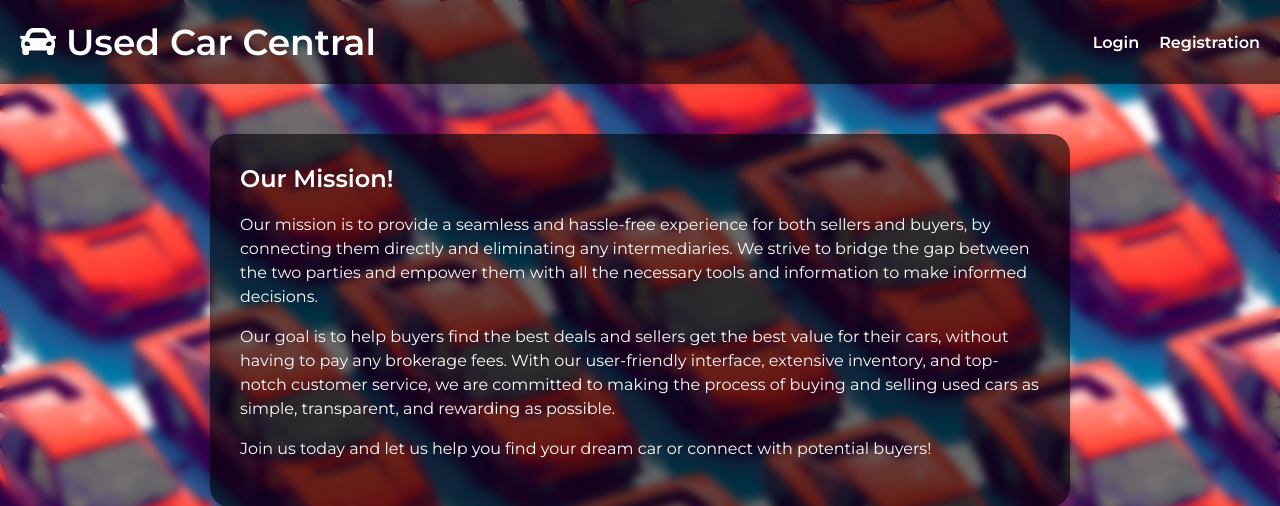
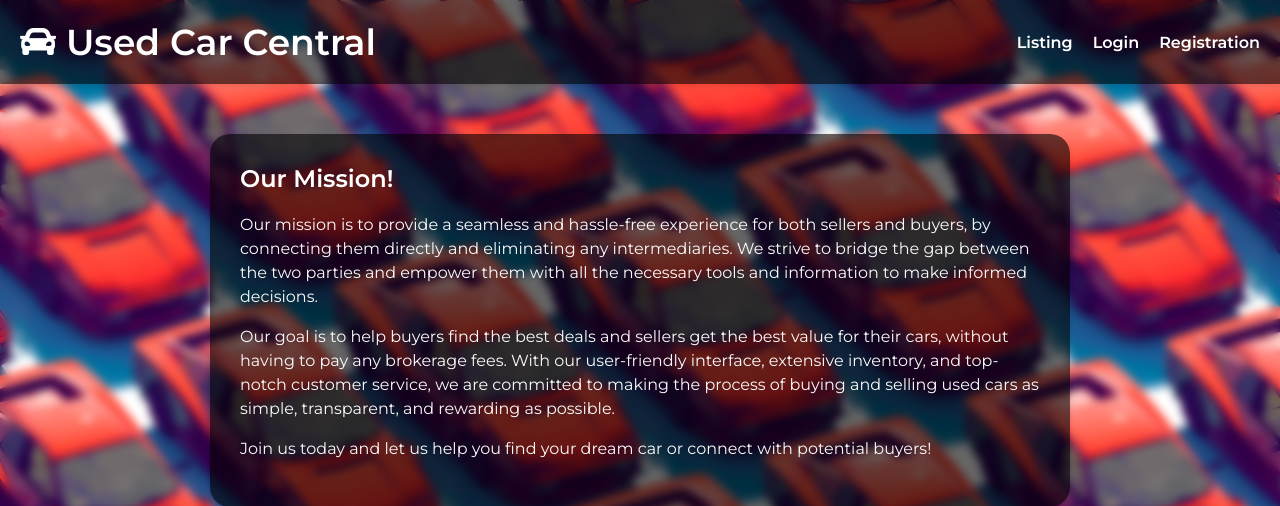
Before and after one commit to ramkiran55/UsedCarCentral, a Flask app: page / in a window 1280 px wide. Shown: the top 506 px of the page. Run offline with Flask 3, Linux system fonts and the light colour scheme.

Commit message:
adding getcarlistings

```diff
--- a/templates/landing.html
+++ b/templates/landing.html
@@ -10,6 +10,7 @@
     <header>
       <h1><i class="fas fa-car" style="--fa-secondary-color: #ff0000;"></i> Used Car Central</h1>
       <nav>
+      <a href="{{ url_for('getcarlistings') }}"><strong>Listing</strong></a>
       <a href="{{ url_for('login') }}"><strong>Login</strong></a>
       <a href="{{ url_for('register') }}"><strong>Registration</strong></a>
       </nav>
```
